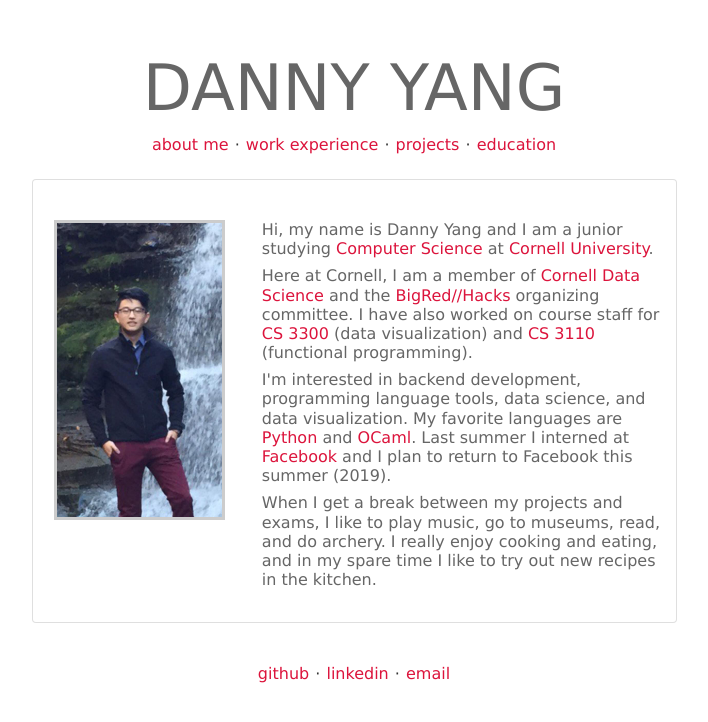
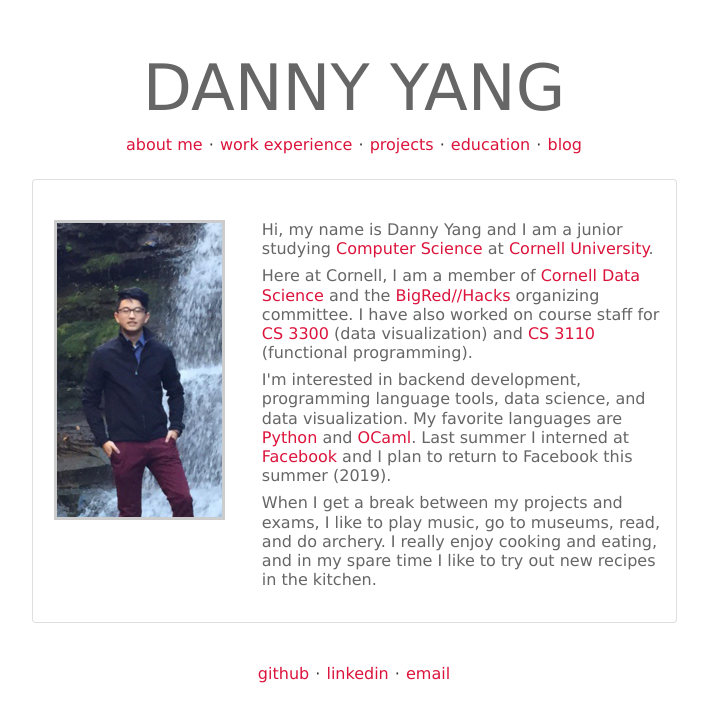
Before and after one commit to yangdanny97/yangdanny97.github.io, a Jekyll site: the page built from index.html, in a window 1280 px wide. Shown: the top 722 px of the page, without its empty margins (286-994 px from the left). Built offline with Jekyll 4.4.1, drawn with Linux system fonts in a browser that asks for light colours.

Commit message:
changed layout and moved files

```diff
--- a/_layouts/default.html
+++ b/_layouts/default.html
@@ -18,7 +18,8 @@
         <a href='./'>about me</a> ·
         <a href='./experience/'>work experience</a> ·
         <a href='./projects/'>projects</a> ·
-        <a href='./education/'>education</a>
+        <a href='./education/'>education</a> ·
+        <a href='./blog/'>blog</a>
     </h4>
         {{ content }}
     <br>
--- a/blog/index.html
+++ b/blog/index.html
@@ -2,6 +2,8 @@
 layout: default
 title: Danny Yang's Blog
 ---
+<div class='row'>
+	<div class="col-sm-6 offset-sm-3 card">
 		<h1>{{ page.title }}</h1>
 		<ul class="posts">
 
@@ -9,3 +11,5 @@
 				<li><span>{{ post.date | date_to_string }}</span> » <a href="{{ post.url }}" title="{{ post.title }}">{{ post.title }}</a></li>
 			{% endfor %}
 		</ul>
+	</div>
+</div>
```
Also changed, not shown: _layouts/2019-02-27-First-Post.md (deleted, +0 -11 lines). Lines whose indentation alone changed are shown as unchanged.
